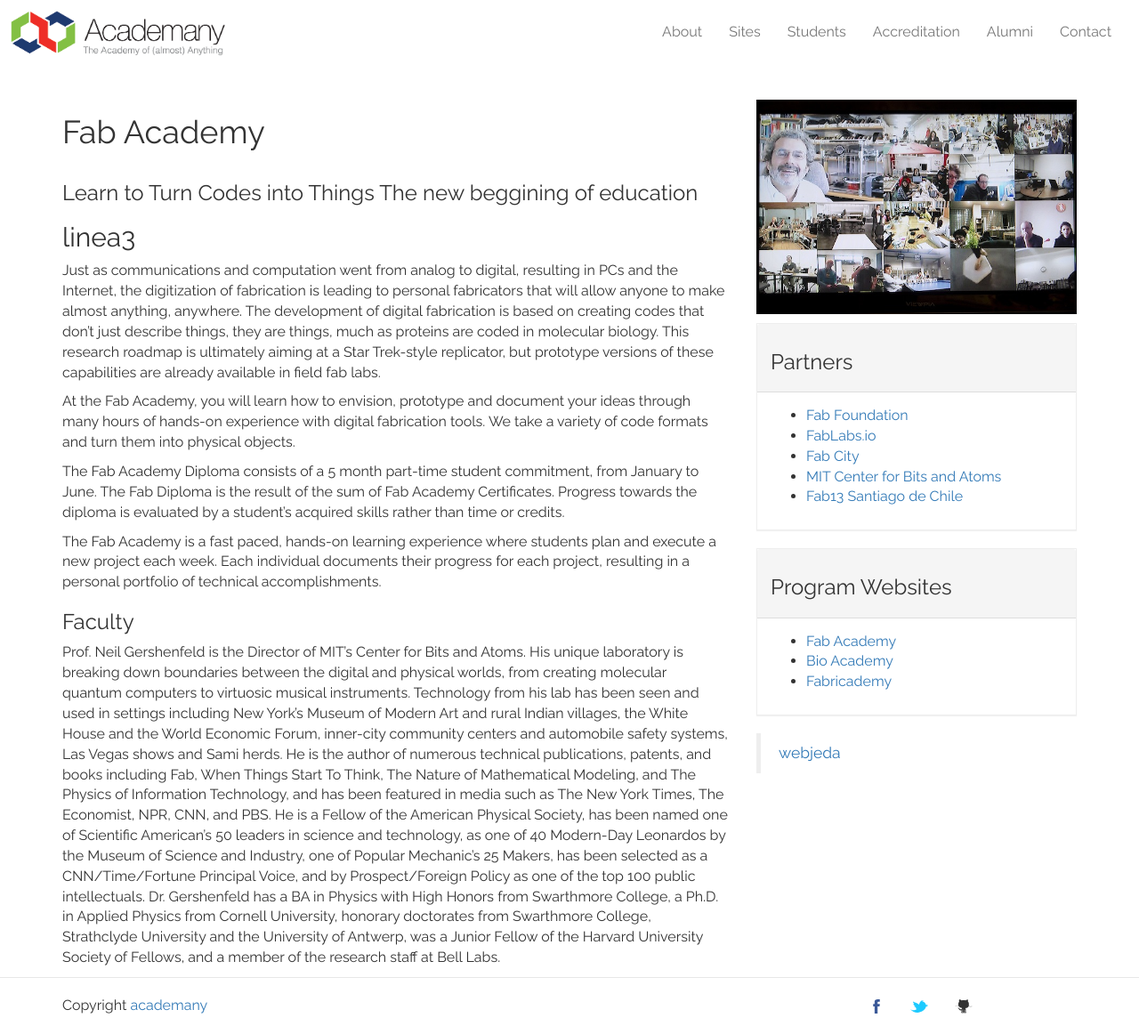
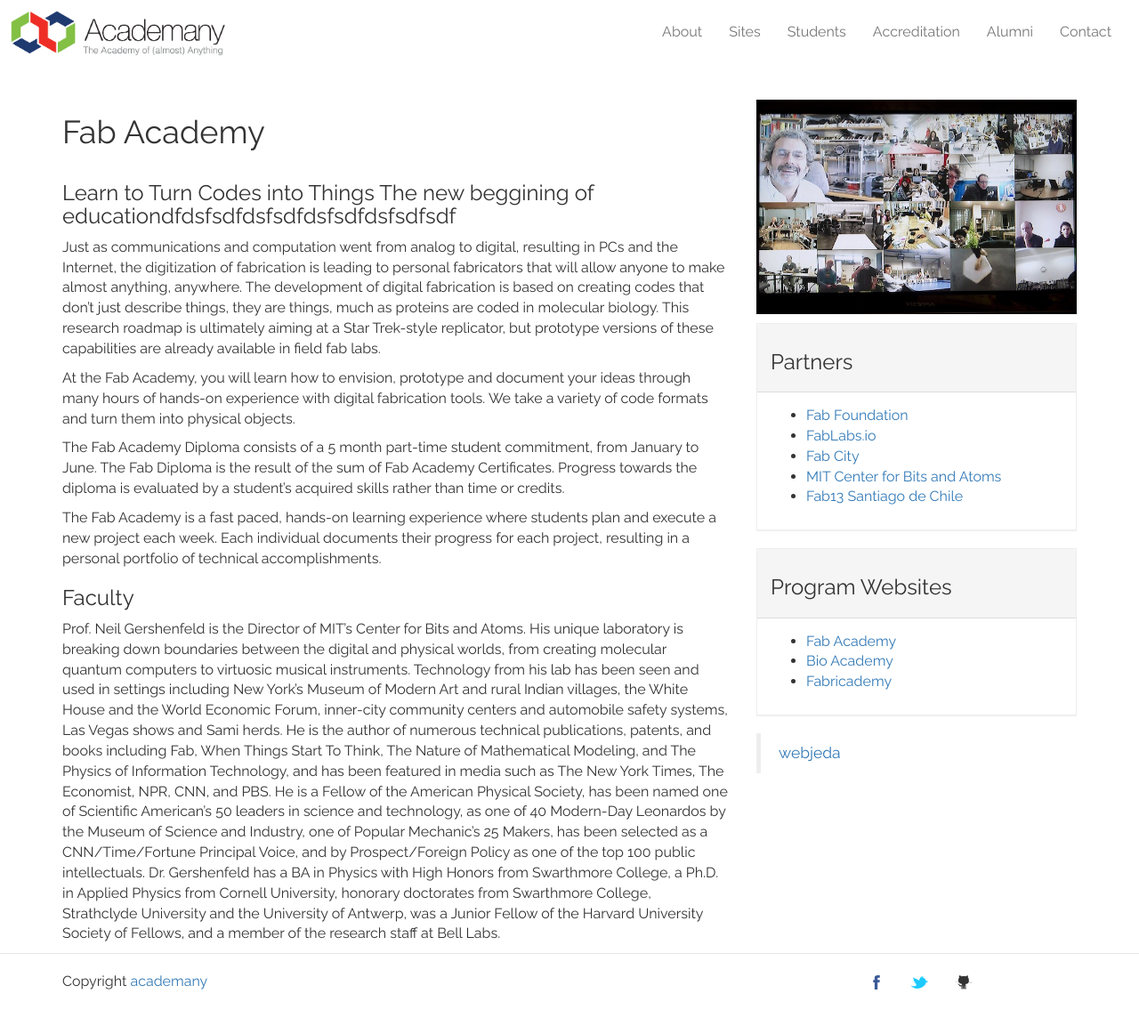
Before and after one commit to eltercerlugar/academany, a Jekyll site: the page built from _posts/2017-04-21-fabacademy.md, in a window 1280 px wide. Shown: the whole page at 89% size. Built offline with Jekyll 4.4.1, drawn with Linux system fonts in a browser that asks for light colours; after the commit the page ends 1135 px from its top, so only the background shows below that.

Commit message:
Update 2017-04-21-fabacademy.md

```diff
--- a/_posts/2017-04-21-fabacademy.md
+++ b/_posts/2017-04-21-fabacademy.md
@@ -4,8 +4,7 @@
 img: fabacademy.jpg
 ---
 
-### Learn to Turn Codes into Things   The new beggining of education
-## linea3
+### Learn to Turn Codes into Things   The new beggining of educationdfdsfsdfdsfsdfdsfsdfdsfsdfsdf
 
 Just as communications and computation went from analog to digital, resulting in PCs and the Internet, the digitization of fabrication is leading to personal fabricators that will allow anyone to make almost anything, anywhere. The development of digital fabrication is based on creating codes that don’t just describe things, they are things, much as proteins are coded in molecular biology. This research roadmap is ultimately aiming at a Star Trek-style replicator, but prototype versions of these capabilities are already available in field fab labs.
 
```
